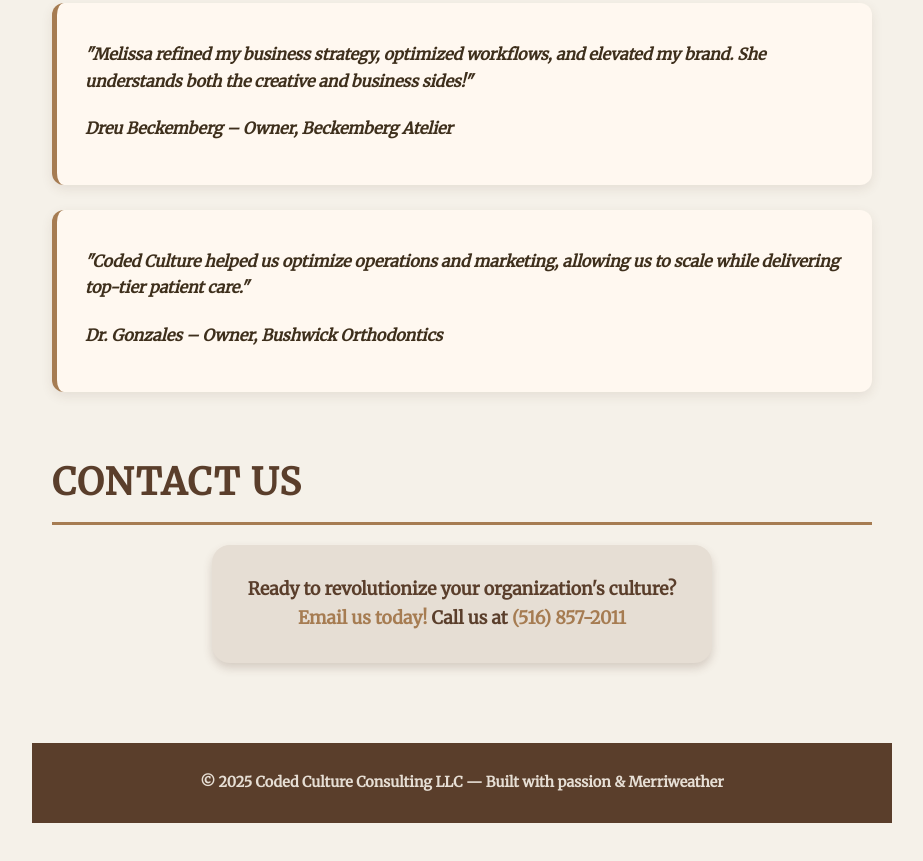
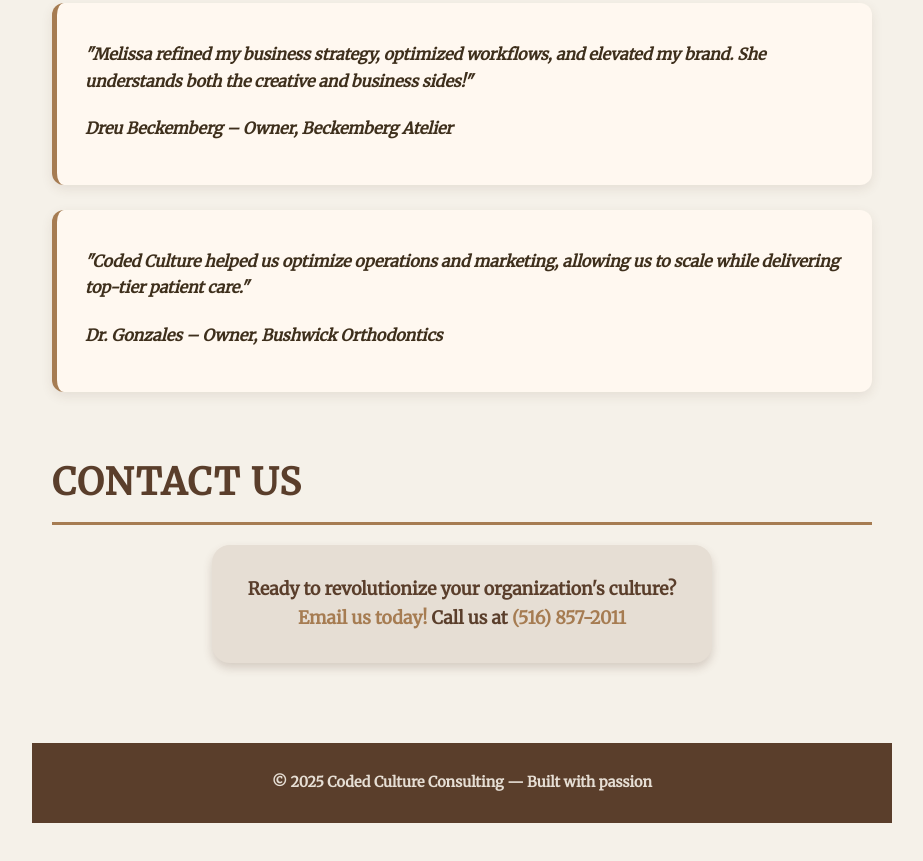
Before and after one commit to ccdrilla/coded, a plain HTML site: page index.html in a window 1280 px wide. Shown: the part 2436-3297 px from the top of the page, without its empty margins (178-1101 px from the left). Drawn offline with Linux system fonts and the light colour scheme.

Commit message:
Update index.html

```diff
--- a/index.html
+++ b/index.html
@@ -476,7 +476,7 @@
   </section>
 
   <footer>
-    &copy; 2025 Coded Culture Consulting LLC — Built with passion & Merriweather
+    &copy; 2025 Coded Culture Consulting — Built with passion
   </footer>
 
   <div id="lightbox" aria-hidden="true" role="dialog">
```
